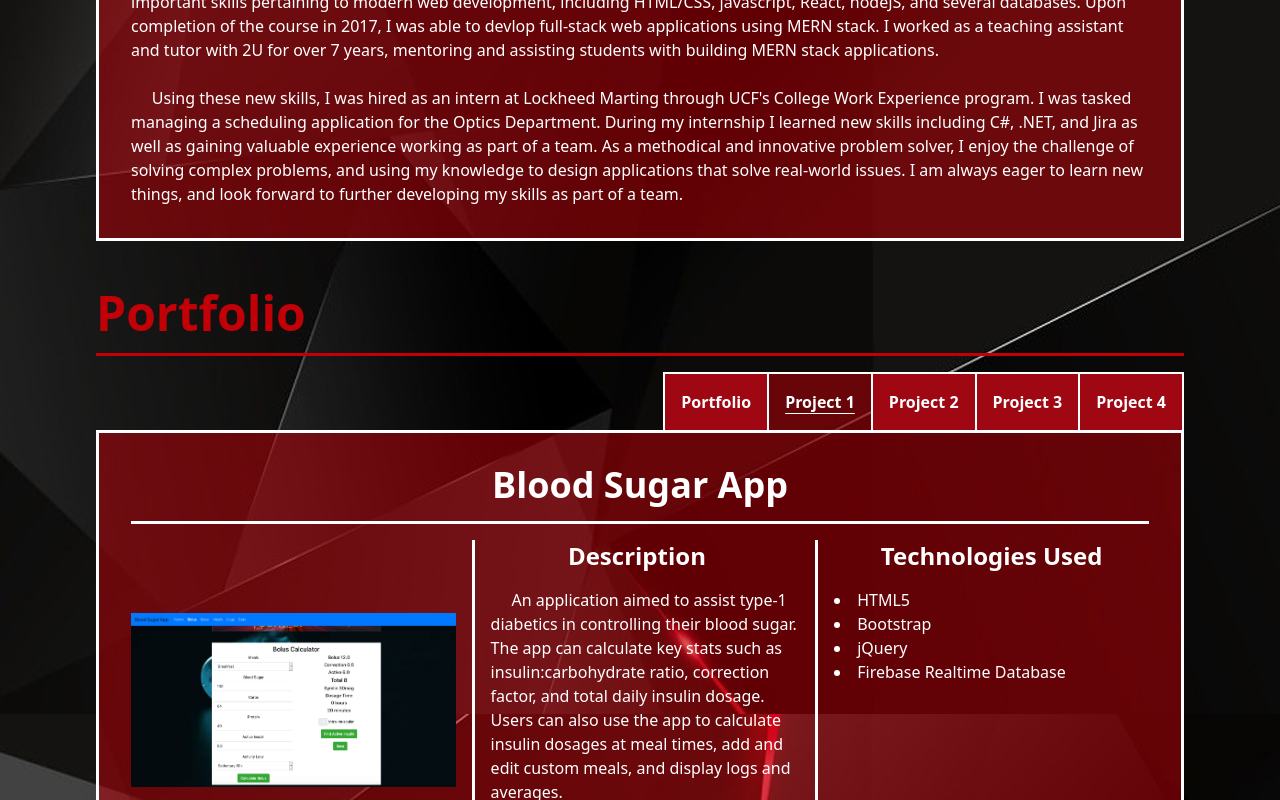
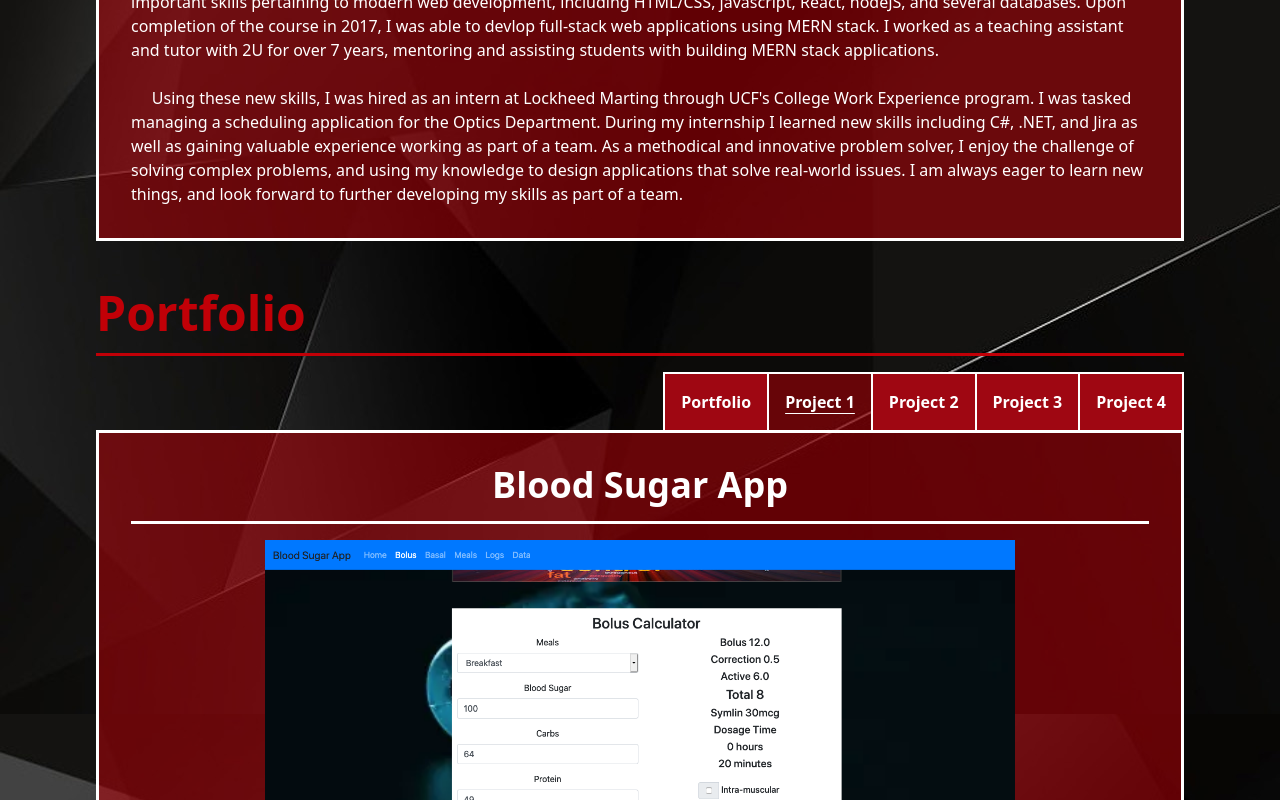
Before and after one commit to ryans93/ryans93.github.io, a React (Vite) app: page / in a window 1280 px wide. Both pictures are taken after a click on the button "Project 1". Shown: the part 774-1574 px from the top of the page. Built offline with nearby package versions, Linux system fonts and the light colour scheme.

Commit message:
changed project layout

```diff
--- a/src/components/Project.jsx
+++ b/src/components/Project.jsx
@@ -19,11 +19,11 @@ function Project(props) {
     return (
         <div>
             <h3 className="w-[100%] flex flex-row justify-center text-white text-4xl font-bold border-white border-b-3 pb-[1rem] mb-[1rem]">Blood Sugar App</h3>
-            <section className="flex flex-col xl:flex-row">
-                <div className="basis-[100%] lxl:basis-[50%] border-white border-b-3 xl:border-b-0 xl:border-r-3 pb-[1rem] xl:pb-0 xl:pr-[1rem]">
-                    <img src={content.image} className="w-full h-full object-contain"/>
+            <section className="flex flex-col">
+                <div className="basis-[100%]  border-white border-b-3  pb-[1rem] ">
+                    <img src={content.image} className="w-full h-full max-h-[50vh] object-contain"/>
                 </div>
-                <div className="basis-[25%] border-b-3 xl:border-r-3 xl:border-b-0 pr-[1rem] xl:basis-[100%] my-[1rem] xl:my-0">
+                <div className="basis-[100%] border-b-3 pr-[1rem] my-[1rem] ">
                     <h3 className="w-[100%] flex flex-row justify-center text-white text-2xl font-bold mb-[1rem]">Description</h3>
                     <p className="pl-[1rem]"> &nbsp;&nbsp;&nbsp;&nbsp;&nbsp;{content.description}</p>
                     <div className="text-l font-semibold  w-full flex justify-evenly py-[1rem]">
@@ -31,9 +31,9 @@ function Project(props) {
                         <a href={content.githubLink} target="__blank" className="hover:underline hover:cursor-pointer"><span>Git Repo</span></a>
                     </div>
                 </div>
-                <div className="basis-[25%] xl:basis-[100%]">
+                <div className="basis-[100%]">
                 <h3 className="w-[100%] flex flex-row justify-center text-white text-2xl font-bold mb-[1rem] pl-[1rem]">Technologies Used</h3>
-                    <ul className="list-disc list-inside pl-[1rem] flex flex-col text-center xl:text-left">
+                    <ul className="list-disc list-inside pl-[1rem] flex flex-col text-center ">
                         {content.techs.map(tech => {
                             return (
                                 <li key={tech}>{tech}</li>
```
